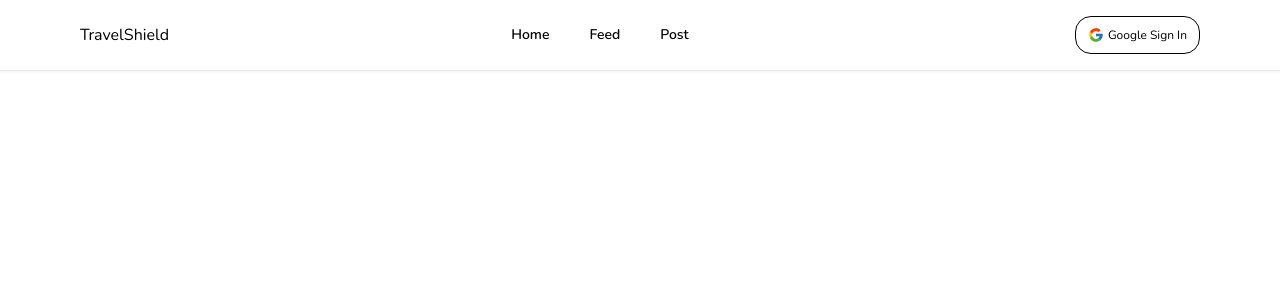
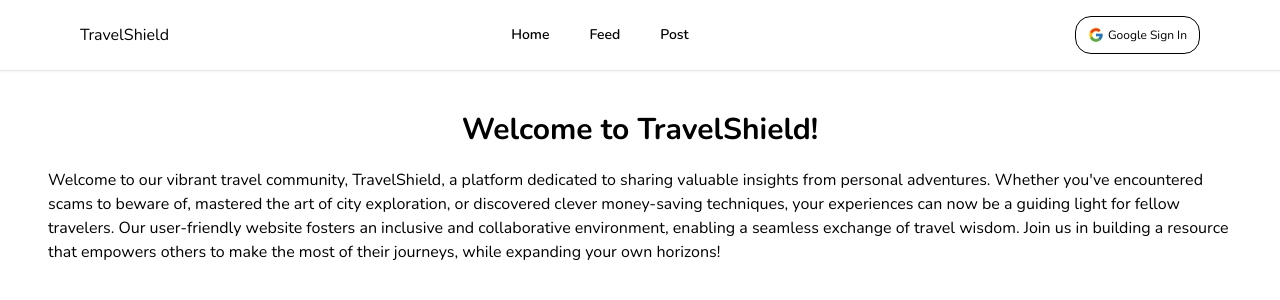
Before and after one commit to acyang97/Travelshield, a Next.js app: page / in a window 1280 px wide. Shown: the top 300 px of the page. Built offline with nearby package versions, Linux system fonts and the light colour scheme; no server answers.

Commit message:
transfer info to home

```diff
--- a/app/api/post/route.ts
+++ b/app/api/post/route.ts
@@ -12,14 +12,15 @@ export async function POST(request: Request) {
   }
 
   const body = await request.json();
-  const { title, content, categories, country, city } = body;
+  const { title, content, categories, country, city, images } = body;
 
+  // see how we can make this better later
   Object.keys(body).forEach((value: any) => {
     if (!body[value]) {
       NextResponse.error();
     }
   });
-
+  console.log("before creating");
   const listing = await prisma.post.create({
     data: {
       userId: currentUser.id,
@@ -28,7 +29,9 @@ export async function POST(request: Request) {
       categories,
       country,
       city,
+      images,
     },
   });
+  console.log("creating");
   return NextResponse.json(listing);
 }
--- a/app/components/CategoriesSelect.tsx
+++ b/app/components/CategoriesSelect.tsx
@@ -24,7 +24,6 @@ const CategorySelect: React.FC<Props> = ({
     </div>
   );
 
-  const borderColor = errors["categories"] ? "border-red-500" : "border-black";
   return (
     <div>
       <div>
@@ -38,7 +37,7 @@ const CategorySelect: React.FC<Props> = ({
         isMulti
         {...register("categories", { minLength: 1, required: true })}
         onChange={(value) => {
-          // hackish way
+          // hackish way since array somehow does not work
           if ((value as Category[]).length === 0) {
             onChange(null);
           }
--- a/app/page.tsx
+++ b/app/page.tsx
@@ -1,5 +1,30 @@
 import Image from "next/image";
 
 export default function Home() {
-  return <main></main>;
+  const headerContent = (
+    <div className="flex flex-col justify-center items-center">
+      <h2 className="text-3xl font-bold">Welcome to TravelShield!</h2>
+      <div className="mt-5">
+        <p className="sm:text-base text-lg">
+          Welcome to our vibrant travel community, TravelShield, a platform
+          dedicated to sharing valuable insights from personal adventures.
+          Whether you've encountered scams to beware of, mastered the art of
+          city exploration, or discovered clever money-saving techniques, your
+          experiences can now be a guiding light for fellow travelers. Our
+          user-friendly website fosters an inclusive and collaborative
+          environment, enabling a seamless exchange of travel wisdom. Join us in
+          building a resource that empowers others to make the most of their
+          journeys, while expanding your own horizons!
+        </p>
+      </div>
+    </div>
+  );
+  return (
+    <main>
+      <div className="py-14" />
+      <div className="mx-6 md:mx-12">
+        <div className="flex items-center justify-center">{headerContent}</div>
+      </div>
+    </main>
+  );
 }
--- a/app/post/PostClient.tsx
+++ b/app/post/PostClient.tsx
@@ -4,7 +4,7 @@ import { FieldValues, SubmitHandler, useForm } from "react-hook-form";
 import Input from "../components/Input";
 import CountrySelect from "../components/CountrySelect";
 import { SafeUser } from "../types";
-import React from "react";
+import React, { useState } from "react";
 import CitySelect from "../components/CitySelect";
 import {
   FormattedCity,
@@ -13,16 +13,20 @@ import {
 import { CATEGORIES_OPTIONS } from "../constants/categories.constants";
 import { Category } from "../interfaces/category.interface";
 import CategorySelect from "../components/CategoriesSelect";
+import { toast } from "react-hot-toast";
+import axios from "axios";
 
 interface PostClientProps {
   currentUser?: SafeUser | null;
 }
 const PostClient: React.FC<PostClientProps> = ({ currentUser }) => {
+  const [isLoading, setIsLoading] = useState(false);
   const {
     register,
     handleSubmit,
     setValue,
     watch,
+    reset,
     formState: { errors },
   } = useForm<FieldValues>({
     defaultValues: {
@@ -34,7 +38,7 @@ const PostClient: React.FC<PostClientProps> = ({ currentUser }) => {
       content: "",
     },
   });
-  console.log(errors);
+
   const city = watch("city") as FormattedCity;
   const categories = watch("categories") as Category[];
   const country = watch("country") as FormattedCountry;
@@ -47,29 +51,38 @@ const PostClient: React.FC<PostClientProps> = ({ currentUser }) => {
     });
   };
 
+  const onSubmit: SubmitHandler<FieldValues> = async (data) => {
+    if (!currentUser) {
+      toast.error("Please sign in first in order to share a post");
+      return;
+    }
+    try {
+      let formattedTags = [] as string[];
+      data.categories.forEach((category: Category) =>
+        formattedTags.push(category.value)
+      );
+      const formattedData = {
+        ...data,
+        country: data.country.name,
+        city: data.city.name,
+        categories: formattedTags,
+      };
+      setIsLoading(true);
+      const result = await axios.post("/api/post", formattedData);
+      reset();
+      toast.success("Successfully shared your travel tip");
+    } catch (error) {
+      toast.error((error as any).message);
+    } finally {
+      setIsLoading(false);
+    }
+  };
+
   const headerContent = (
     <div className="flex flex-col justify-center items-center">
       <h2 className="text-3xl font-bold">Post a Travel Tip!</h2>
-      {/* Move the bottom to home page later */}
-      {/* <div className="mt-5">
-        <p className="sm:text-base text-lg">
-          Welcome to our vibrant travel community, TravelShield, a platform
-          dedicated to sharing valuable insights from personal adventures.
-          Whether you've encountered scams to beware of, mastered the art of
-          city exploration, or discovered clever money-saving techniques, your
-          experiences can now be a guiding light for fellow travelers. Our
-          user-friendly website fosters an inclusive and collaborative
-          environment, enabling a seamless exchange of travel wisdom. Join us in
-          building a resource that empowers others to make the most of their
-          journeys, while expanding your own horizons!
-        </p>
-      </div> */}
     </div>
   );
-
-  const onSubmit: SubmitHandler<FieldValues> = (data) => {
-    console.log(data);
-  };
 
   const postForm = (
     <div className="flex flex-col gap-4 mx-5 md:mx-20 mt-10">
@@ -115,7 +128,7 @@ const PostClient: React.FC<PostClientProps> = ({ currentUser }) => {
       />
       <div className="flex justify-center mb-10">
         <div
-          className="w-full md:w-[30%] text-white bg-emerald-500 hover:bg-emerald-800 focus:ring-4 focus:outline-none focus:ring-emerald-300 font-medium rounded-lg text-sm px-5 py-2.5 text-center flex flex-row justify-center cursor-pointer"
+          className={`w-full md:w-[30%] text-white bg-emerald-500 hover:bg-emerald-800 focus:ring-4 focus:outline-none focus:ring-emerald-300 font-medium rounded-lg text-sm px-5 py-2.5 text-center flex flex-row justify-center cursor-pointer`}
           onClick={handleSubmit(onSubmit)}
         >
           <div>Post!</div>
@@ -130,7 +143,6 @@ const PostClient: React.FC<PostClientProps> = ({ currentUser }) => {
       <div className="mx-6 md:mx-12">
         <div className="flex items-center justify-center">{headerContent}</div>
       </div>
-      {/* Body content */}
       {postForm}
     </>
   );
```
